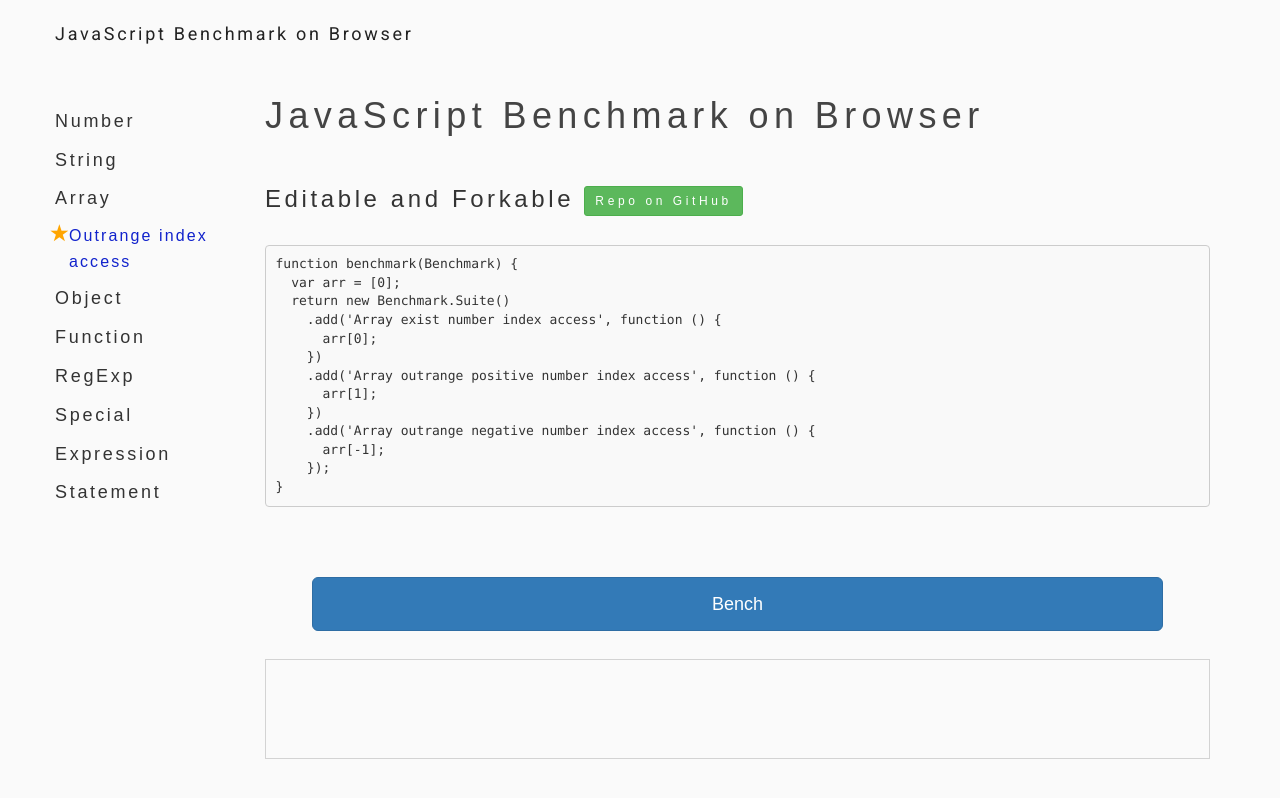
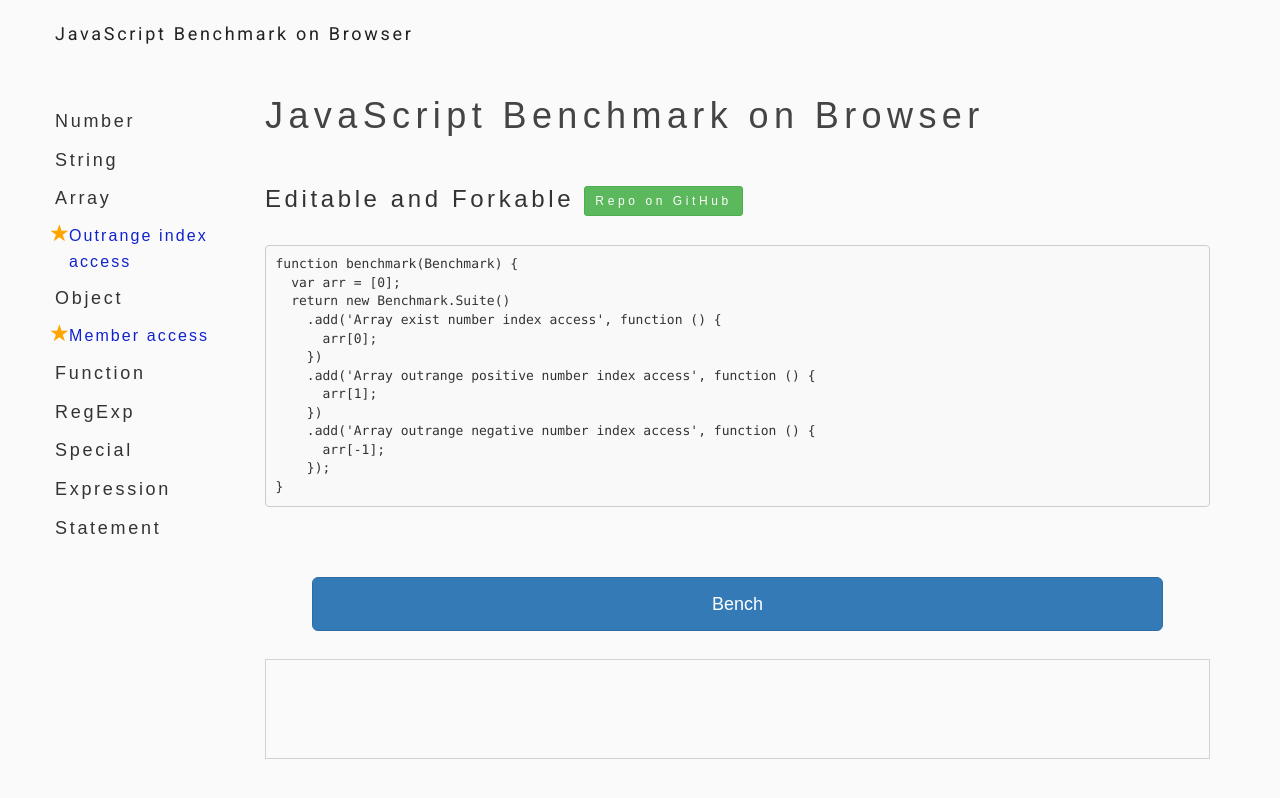
Before and after one commit to falsandtru/benchmark, a Jekyll site: the page built from index.md, in a window 1280 px wide. Shown: the top 798 px of the page. Built offline with Jekyll 4.4.1, drawn with Linux system fonts in a browser that asks for light colours; nearby versions of some CDN libraries.

Commit message:
test(suites): add link of benchmark suite

```diff
--- a/_includes/nav.html
+++ b/_includes/nav.html
@@ -6,6 +6,9 @@
     <li class="star"><a href="/benchmark/suites/1/">Outrange index access</a></li>
   </ul>
   <h4>Object</h4>
+  <ul>
+    <li class="star"><a href="/benchmark/suites/2/">Member access</a></li>
+  </ul>
   <h4>Function</h4>
   <h4>RegExp</h4>
   <h4>Special</h4>
```
